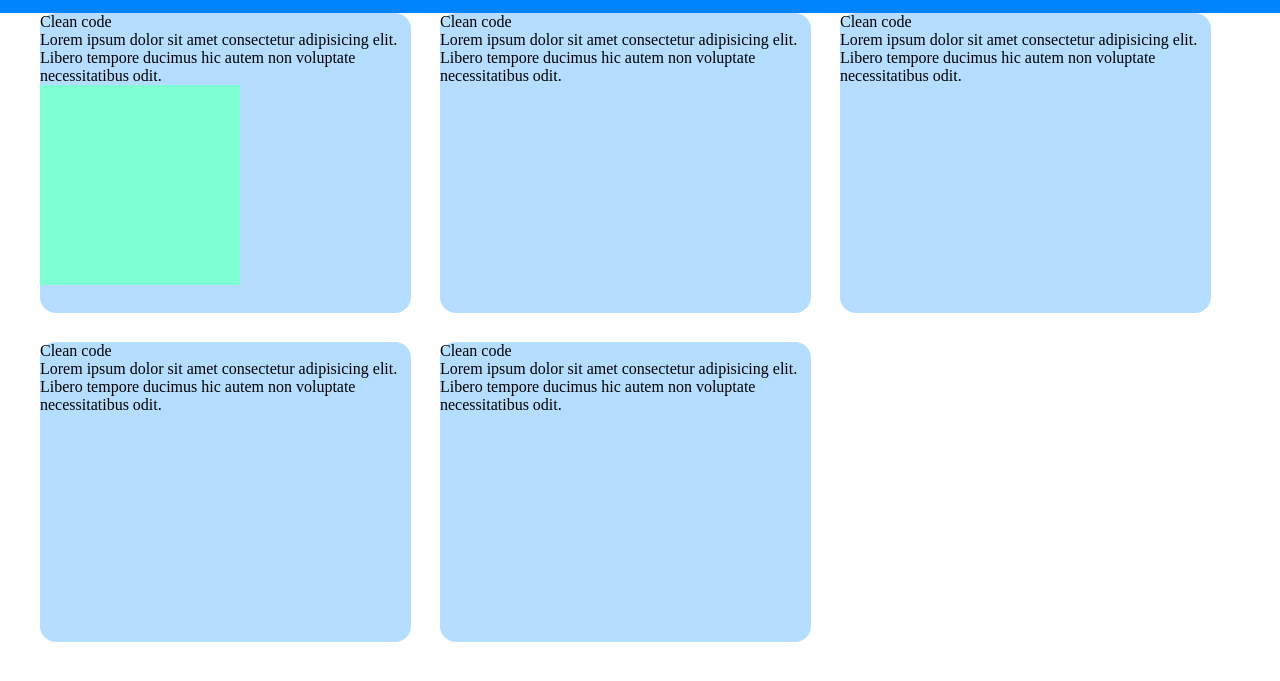
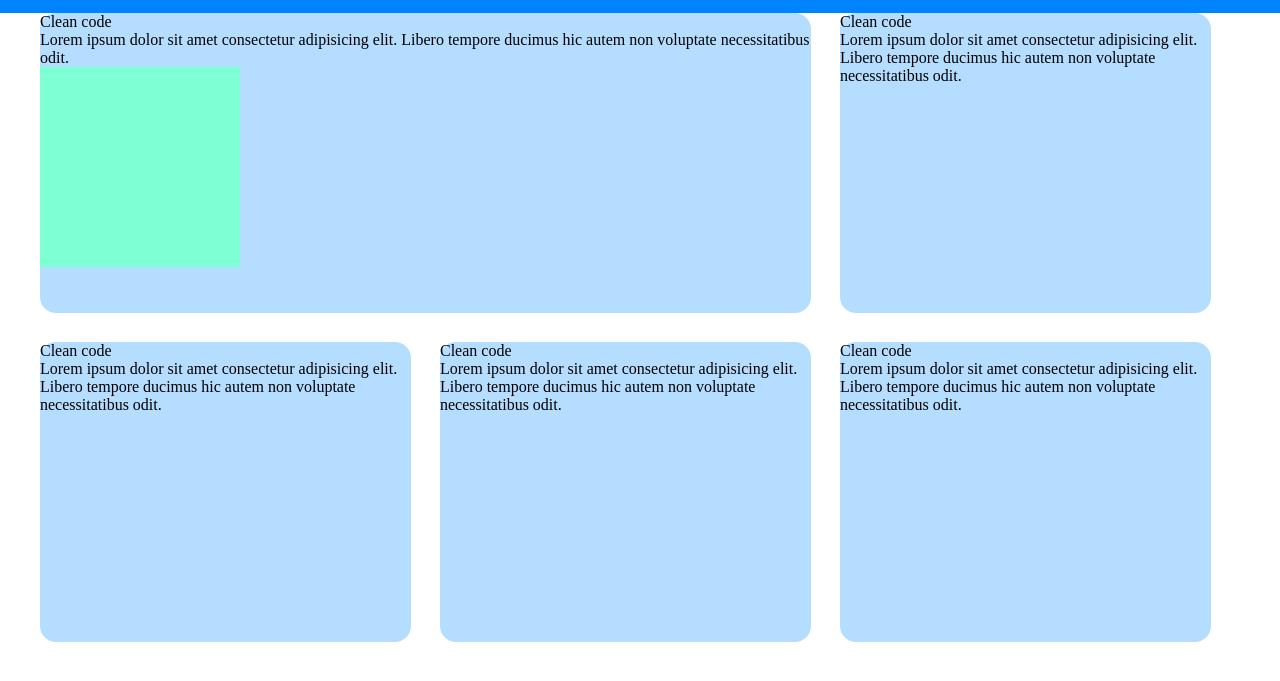
Before and after one commit to CarloColletti/htmlcss-responsive-layout, a plain HTML site: page index.html in a window 1280 px wide. Shown: the part 77-758 px from the top of the page. Drawn offline with Linux system fonts and the light colour scheme.

Commit message:
quadrato più grande funzionante

```diff
--- a/css/style.css
+++ b/css/style.css
@@ -48,6 +48,13 @@
 	border-radius: 1rem;
 }
 
+.col-card-large{
+	width: calc(100% / 3 * 2 - 1.8rem);
+	height: 300px;
+	background-color: #b5ddff;
+	border-radius: 1rem;
+}
+
 /* quadrato placeholder*/
 
 .placeholder-square{
--- a/index.html
+++ b/index.html
@@ -52,7 +52,7 @@
 
 				<div class="row-card d-flex">
 
-					<div class="col-card">
+					<div class="col-card-large">
 
 						<h3>Clean code</h3>
 						<p>
```
